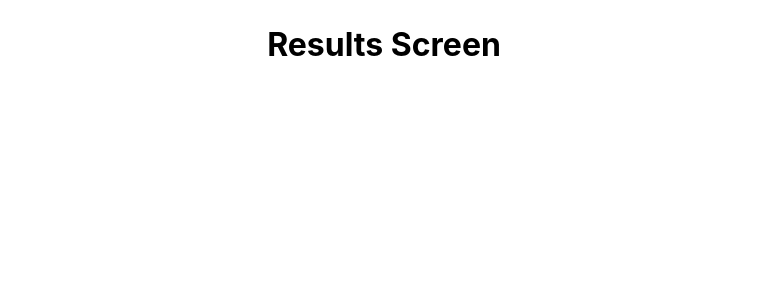
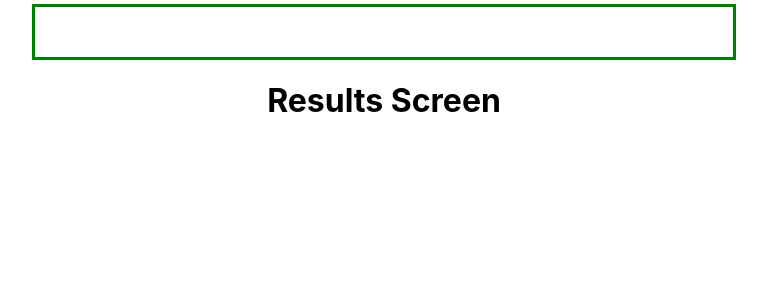
Before and after one commit to chingu-voyages/v14-geckos-team-02, a React (Create React App) app: page / in a window 1280 px wide. Shown: the top 300 px of the page, without its empty margins (256-1023 px from the left). Built offline with nearby package versions, Linux system fonts and the light colour scheme.

Commit message:
feat: Add 50 px height to header

```diff
--- a/src/views/App/App.css
+++ b/src/views/App/App.css
@@ -7,6 +7,11 @@ body {
   margin: 2px;
   padding: 2px;
   width: 90vw;
+}
+
+.header {
+  height: 50px;
+  border: 3px solid green;
 }
 
 .App-logo {
```
